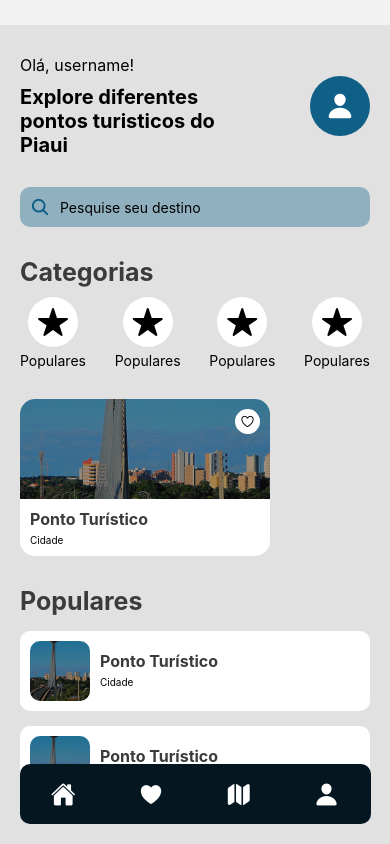
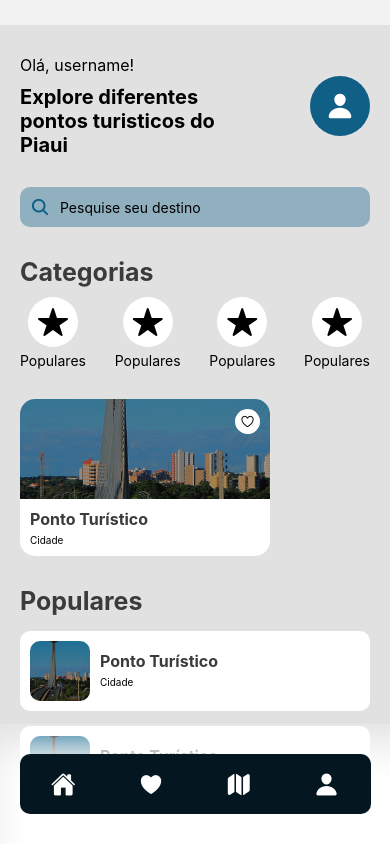
Before and after one commit to samuelamorimm/turpiaui-expo, a React Native app in the folder mobile/: screen /home in a window 390 px wide. Built offline with nearby package versions, Linux system fonts and the light colour scheme.

Commit message:
update nav

```diff
--- a/mobile/src/components/Nav/index.js
+++ b/mobile/src/components/Nav/index.js
@@ -1,4 +1,4 @@
-import { StyleSheet, TouchableOpacity, Text, View} from "react-native";
+import { StyleSheet, TouchableOpacity, Text, View, ImageBackground} from "react-native";
 import { Ionicons } from '@expo/vector-icons';
 import { useNavigation } from '@react-navigation/native';
 
@@ -8,6 +8,11 @@ export default function Nav(){
     const navigation = useNavigation();
 
     return(
+        <ImageBackground
+            source={require('../../../assets/fundo-blur.png')}
+            resizeMode='cover'
+            style={styles.containerImg}
+        >
         <View style={styles.container}>
             <TouchableOpacity onPress={() => navigation.navigate('home')}>
                 <Ionicons name="home" color={"#fff"} size={25}/>
@@ -25,6 +30,7 @@ export default function Nav(){
                 <Ionicons name="person" color={"#fff"} size={25}/>
             </TouchableOpacity>
         </View>
+        </ImageBackground>
     )
 }
 
@@ -34,10 +40,18 @@ const styles = StyleSheet.create({
         height: 60,
         backgroundColor: '#041721',
         borderRadius: 10,
-        position: 'absolute',
+
         justifyContent: 'space-around',
         flexDirection: 'row',
         alignItems: 'center',
-        bottom: 20,
+
+    },
+    containerImg: {
+        width: '100%',
+        alignItems: 'center',
+        justifyContent: 'center',
+        bottom: 0,
+        position: 'absolute',
+        height: 120,
     }
 })
```
Also changed, not shown: mobile/assets/fundo-blur.png (added).
